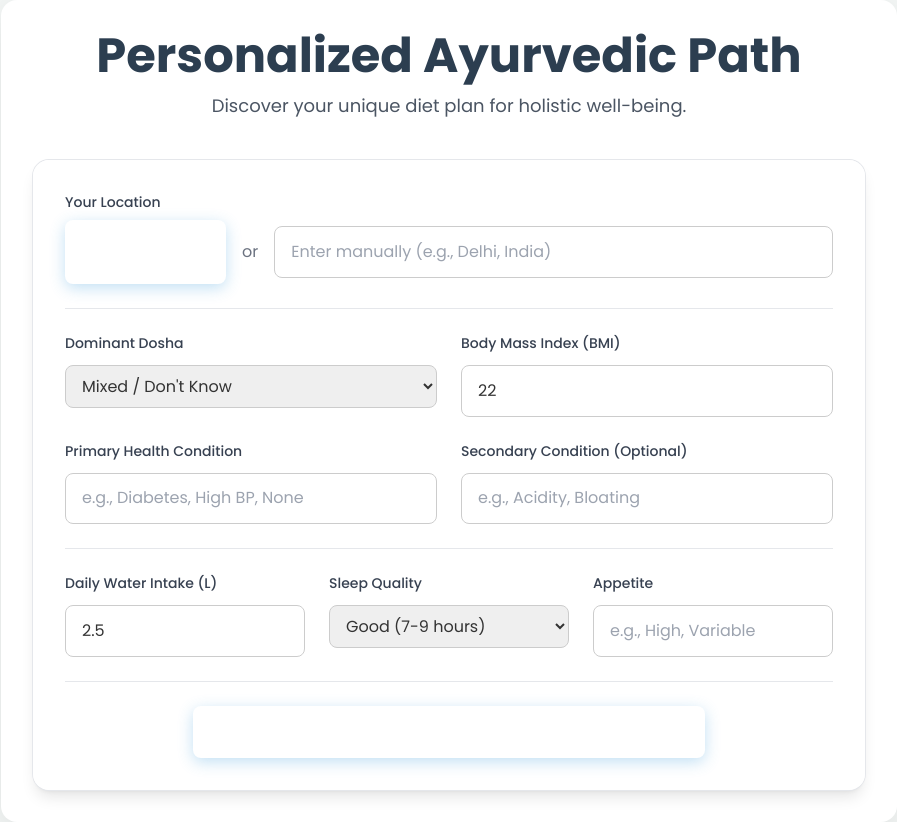
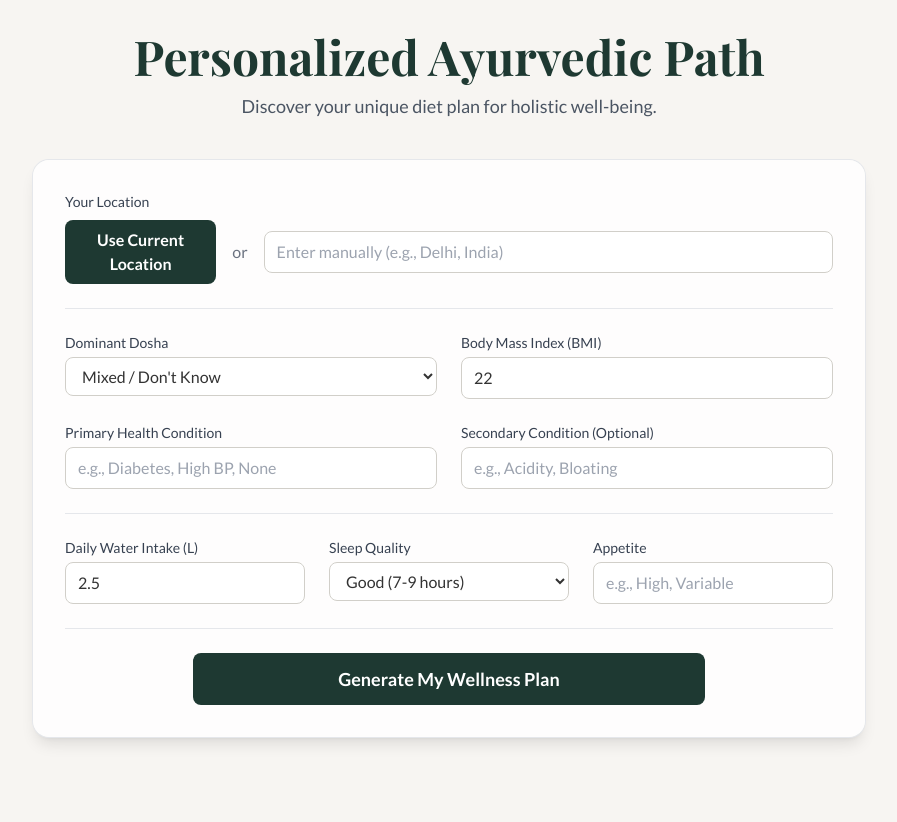
Before and after one commit to Akshaypareek01/DietProject_samsara, a Flask app: page / in a window 1280 px wide. Shown: the whole page, without its empty margins (191-1088 px from the left). After the commit the page ends 744 px from the top, so only its background shows below. Run offline with Flask 3, Linux system fonts and the light colour scheme; some libraries are stand-ins or nearby versions.

Commit message:
Update style.css

```diff
--- a/static/style.css
+++ b/static/style.css
@@ -1,192 +1,87 @@
-/* --- Google Font & Basic Setup --- */
-@import url('https://fonts.googleapis.com/css2?family=Poppins:wght@400;500;600;700&display=swap');
-
+/* Custom styles inspired by samsarawellness.in */
 :root {
-    --primary-color: #3498db;
-    --secondary-color: #2ecc71;
-    --background-color: #f4f7f6;
-    --container-bg: #ffffff;
-    --text-color: #333;
-    --light-gray: #ecf0f1;
-    --dark-gray: #7f8c8d;
+    --primary-green: #1E3932;
+    --background-light: #F7F5F2;
+    --text-dark: #333333;
+    --border-color: #D1CFC9;
 }
 
 body {
-    font-family: 'Poppins', sans-serif;
-    background-color: var(--background-color);
-    color: var(--text-color);
-    display: flex;
-    justify-content: center;
-    align-items: center;
-    min-height: 100vh;
-    margin: 0;
-    overflow: hidden;
+    font-family: 'Lato', sans-serif;
+    background-color: var(--background-light);
+    color: var(--text-dark);
 }
 
-/* --- Main Container & Form --- */
-.container {
-    background-color: var(--container-bg);
-    padding: 2rem 3rem;
-    border-radius: 16px;
-    box-shadow: 0 10px 40px rgba(0, 0, 0, 0.1);
-    width: 100%;
-    max-width: 650px;
-    position: relative;
-    overflow: hidden; /* This is key for the sliding animation */
+h1, h2, h3, h4, h5, h6 {
+    font-family: 'Playfair Display', serif;
 }
 
-h1 {
-    color: #2c3e50;
-    text-align: center;
+.samsara-header {
+    font-family: 'Playfair Display', serif;
+    color: var(--primary-green);
+}
+
+.samsara-btn {
+    background-color: var(--primary-green);
+    transition: background-color 0.3s ease;
+}
+.samsara-btn:hover {
+    background-color: #2a4e45;
+}
+
+.samsara-input, .samsara-select {
+    background-color: #FFFFFF;
+    border: 1px solid var(--border-color);
+    border-radius: 8px;
+    transition: border-color 0.3s ease, box-shadow 0.3s ease;
+}
+.samsara-input:focus, .samsara-select:focus {
+    border-color: var(--primary-green);
+    box-shadow: 0 0 0 2px rgba(30, 57, 50, 0.2);
+    outline: none;
+}
+
+/* Spinner animation */
+.spinner {
+    border: 4px solid rgba(0, 0, 0, 0.1);
+    width: 36px;
+    height: 36px;
+    border-radius: 50%;
+    border-left-color: var(--primary-green);
+    animation: spin 1s ease infinite;
+}
+@keyframes spin {
+    0% { transform: rotate(0deg); }
+    100% { transform: rotate(360deg); }
+}
+
+/* Styles for the generated plan output */
+#planOutput h3 {
+    font-size: 1.75rem;
+    font-weight: 600;
+    margin-top: 2rem;
+    margin-bottom: 1rem;
+    color: var(--primary-green);
+    border-bottom: 1px solid var(--border-color);
+    padding-bottom: 0.5rem;
+}
+#planOutput h4 {
+    font-size: 1.25rem;
+    font-weight: 600;
+    margin-top: 1.5rem;
+    margin-bottom: 0.75rem;
+    font-family: 'Lato', sans-serif;
+    color: var(--text-dark);
+}
+#planOutput ul {
+    list-style-type: '🌿';
+    padding-left: 1.5rem;
     margin-bottom: 1rem;
 }
-
-/* --- Progress Bar --- */
-.progress-bar {
-    width: 100%;
-    height: 8px;
-    background-color: var(--light-gray);
-    border-radius: 4px;
-    margin-bottom: 2rem;
-    overflow: hidden;
+#planOutput li {
+    margin-bottom: 0.5rem;
+    padding-left: 0.5rem;
 }
-
-.progress-bar-fill {
-    width: 0%;
-    height: 100%;
-    background-color: var(--primary-color);
-    border-radius: 4px;
-    transition: width 0.4s ease-in-out;
+#planOutput p {
+    margin-bottom: 1rem;
 }
-
-
-/* --- Sliding Question Animation --- */
-#form-container {
-    position: relative;
-    height: 200px; /* Adjust height as needed */
-    transition: height 0.3s ease;
-}
-
-.question-group {
-    position: absolute;
-    width: 100%;
-    opacity: 0;
-    transform: translateX(100%);
-    transition: transform 0.4s ease, opacity 0.4s ease;
-    visibility: hidden;
-}
-
-.question-group.active {
-    opacity: 1;
-    transform: translateX(0);
-    visibility: visible;
-}
-
-.question-group.previous {
-    transform: translateX(-100%);
-}
-
-
-/* --- Form Elements --- */
-label {
-    display: block;
-    font-weight: 600;
-    margin-bottom: 0.75rem;
-    color: #34495e;
-}
-
-input[type="text"], input[type="number"], select {
-    width: 100%;
-    padding: 0.8rem 1rem;
-    border: 1px solid #ccc;
-    border-radius: 8px;
-    box-sizing: border-box;
-    font-size: 1rem;
-    font-family: 'Poppins', sans-serif;
-}
-
-.button-container {
-    display: flex;
-    justify-content: space-between;
-    margin-top: 2rem;
-}
-
-button {
-    background-color: var(--primary-color);
-    color: white;
-    padding: 0.8rem 1.8rem;
-    border: none;
-    border-radius: 8px;
-    cursor: pointer;
-    font-size: 1rem;
-    font-weight: 500;
-    transition: all 0.3s;
-    box-shadow: 0 4px 15px rgba(52, 152, 219, 0.3);
-}
-
-button:hover {
-    transform: translateY(-2px);
-    box-shadow: 0 6px 20px rgba(52, 152, 219, 0.4);
-}
-
-button.back-btn {
-    background-color: var(--dark-gray);
-    box-shadow: 0 4px 15px rgba(127, 140, 141, 0.2);
-}
-
-button.back-btn:hover {
-    box-shadow: 0 6px 20px rgba(127, 140, 141, 0.3);
-}
-
-
-/* --- Loading Spinner --- */
-#loading {
-    text-align: center;
-    font-weight: bold;
-    color: var(--primary-color);
-    display: none;
-    padding: 2rem;
-    font-size: 1.2rem;
-}
-
-/* --- Beautiful Diet Plan Display --- */
-#result-container {
-    display: none; /* Initially hidden */
-    animation: fadeIn 0.5s ease-in-out;
-}
-
-.result-header {
-    text-align: center;
-    margin-bottom: 1.5rem;
-}
-
-.meal-card {
-    background-color: #fafafa;
-    border-left: 5px solid var(--secondary-color);
-    padding: 1rem 1.5rem;
-    border-radius: 8px;
-    margin-bottom: 1rem;
-    box-shadow: 0 4px 10px rgba(0,0,0,0.05);
-}
-
-.meal-card:nth-child(odd) {
-     border-left-color: var(--primary-color);
-}
-
-.meal-card h3 {
-    margin-top: 0;
-    margin-bottom: 0.5rem;
-    color: #333;
-    font-size: 1.2rem;
-}
-
-.meal-card p {
-    margin: 0.25rem 0;
-    line-height: 1.6;
-    color: #555;
-}
-
-@keyframes fadeIn {
-    from { opacity: 0; transform: translateY(10px); }
-    to { opacity: 1; transform: translateY(0); }
-}
```
